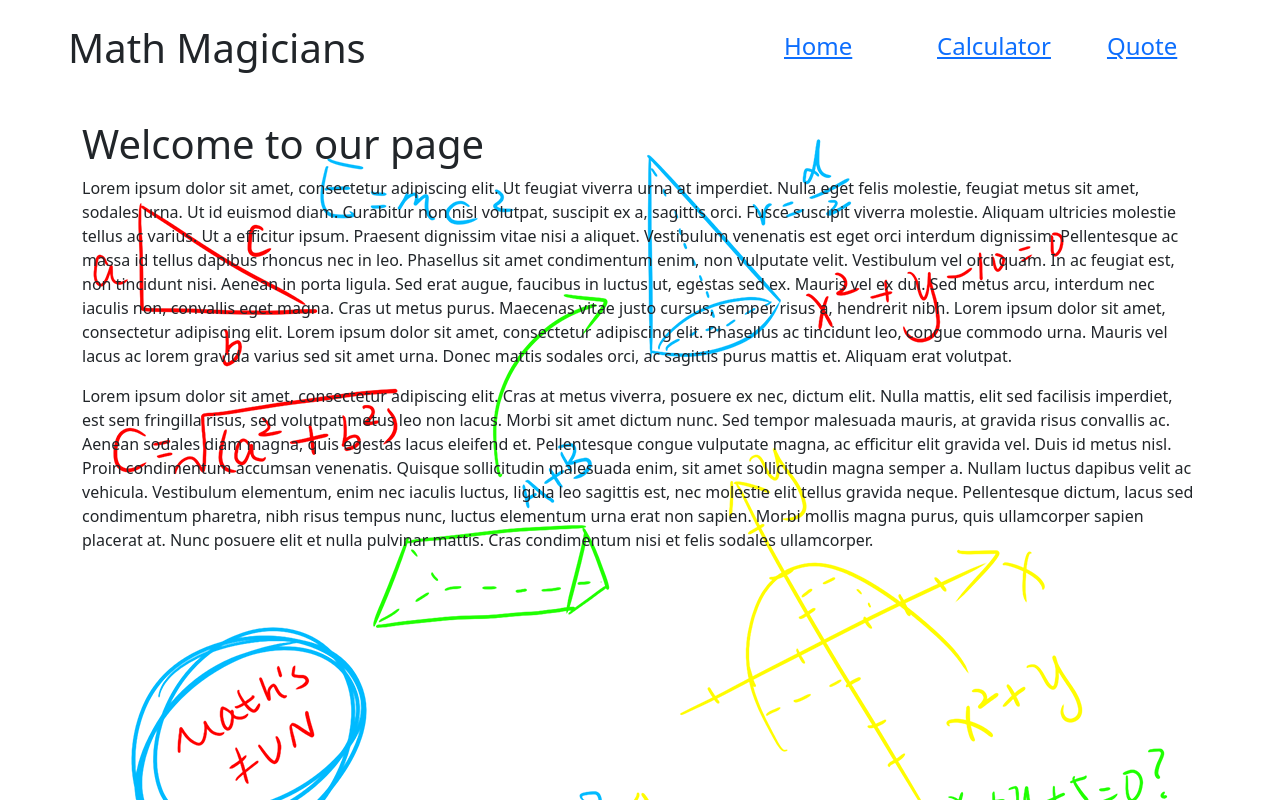
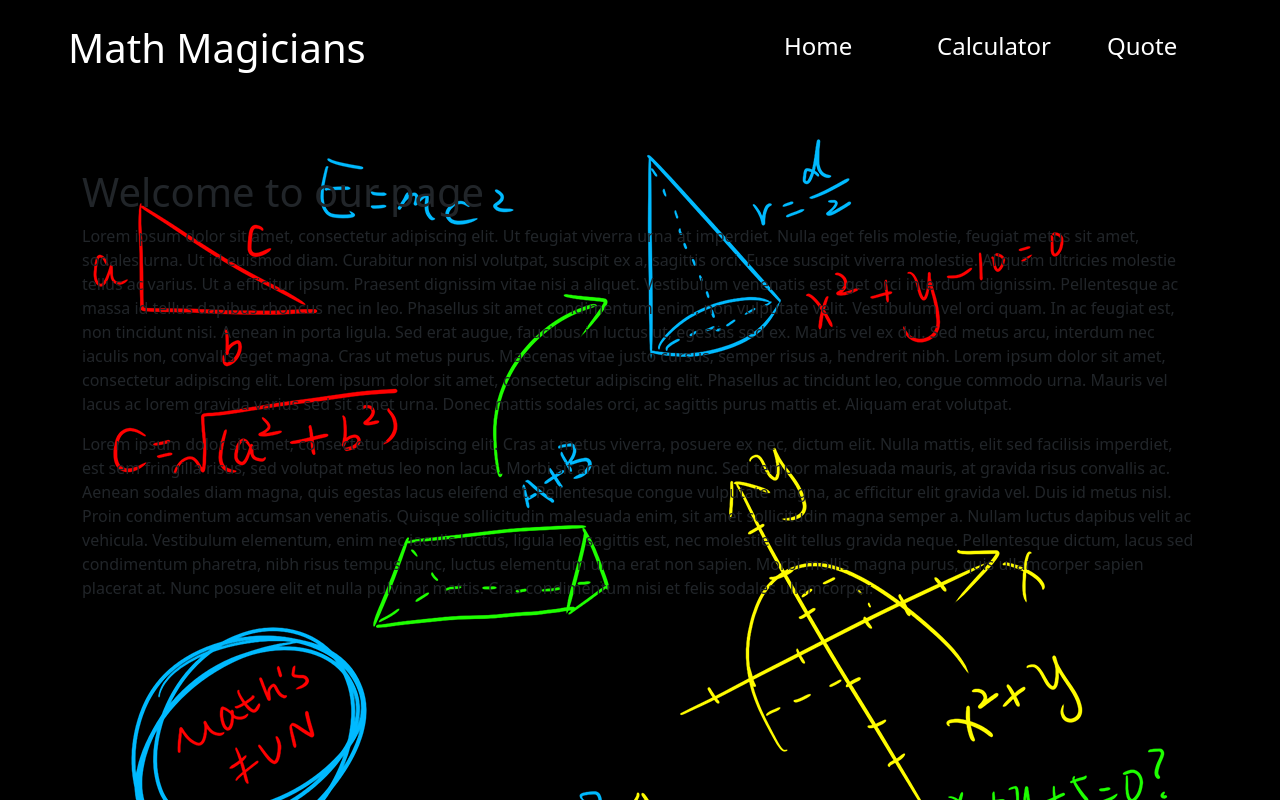
Before and after one commit to SunnySparks/Math-Magicians, a React (Create React App) app: page / in a window 1280 px wide. Built offline with nearby package versions, Linux system fonts and the light colour scheme.

Commit message:
Add border hovering effect

```diff
--- a/src/App.css
+++ b/src/App.css
@@ -2,6 +2,9 @@
 *::before,
 *::after {
   box-sizing: border-box;
+}
+body {
+  background-color: black;
 }
 
 .bg-grey {
@@ -24,6 +27,30 @@
   border-right: 1px solid;
 }
 
+.navBar {
+}
+
+.navBar li {
+  color: white;
+  text-decoration: none;
+}
+
+.navBar li a {
+  color: white;
+  text-decoration: none;
+}
+
+.link-top {
+  color: white;
+  text-decoration: none;
+}
+
+.link-top:hover{
+  border: solid 5px;
+  border-image: linear-gradient(90deg, rgba(131,58,180,1) 0%, rgba(192,44,105,1) 25%, rgba(253,29,29,1) 50%, rgba(252,147,61,1) 90%, rgba(252,176,69,1) 100%) 1;
+  border-radius: 50%;
+}
+
 ul {
   list-style: none;
 }
--- a/src/components/Calculator.js
+++ b/src/components/Calculator.js
@@ -17,7 +17,7 @@ const Calculator = () => {
   };
   const { total, next, operation } = state;
   return (
-    <nav className="container">
+    <nav className="container pt-5">
       <div className="row">
         <div className="col-md-4">
           <h1>Let&apos;s do some math!</h1>
--- a/src/components/Home.js
+++ b/src/components/Home.js
@@ -4,7 +4,7 @@ import '../App.css';
 import React from 'react';
 
 const Home = () => (
-  <nav className="container">
+  <nav className="container pt-5">
     <div>
       <h1>
         Welcome to our page
--- a/src/components/Navbar.js
+++ b/src/components/Navbar.js
@@ -34,7 +34,7 @@ const Navbar = () => {
           </div>
           <div className="float-right row col-md-5">
             {links.map((link) => (
-              <li className="col" key={link.id}>
+              <li className="col link-top" key={link.id}>
                 <h4 className="nav-link">
                   <NavLink to={link.path} activeClassName="active-link" exact>{link.text}</NavLink>
                 </h4>
--- a/src/components/Quote.js
+++ b/src/components/Quote.js
@@ -4,7 +4,7 @@ import '../App.css';
 import React from 'react';
 
 const Quote = () => (
-  <nav className="container">
+  <nav className="container pt-5">
     <div>
       <h4>
         Mathematics as an expression of the human mind
```
